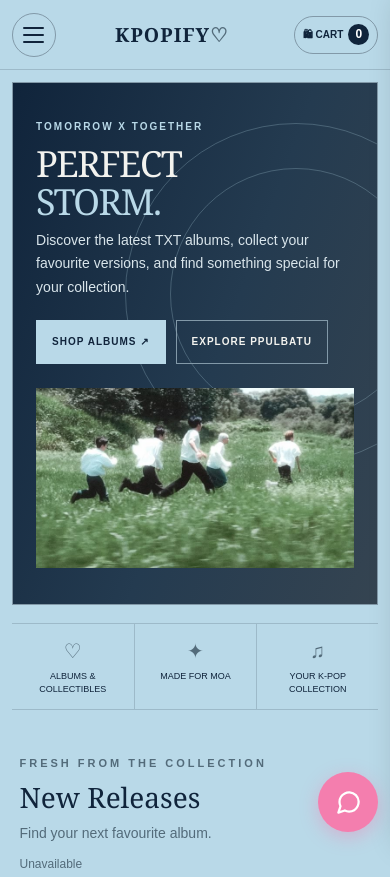
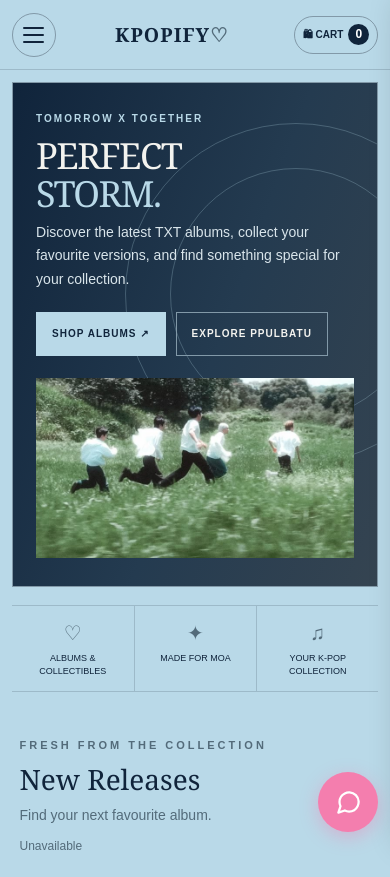
Before and after one commit to kkavana575-crypto/KPOPIFY, a website: page public/index.html in a window 390 px wide. Shown: the top 877 px of the page. Drawn offline with Linux system fonts and the light colour scheme; no server answers.

Commit message:
style.css

```diff
--- a/public/css/style.css
+++ b/public/css/style.css
@@ -516,3 +516,42 @@
     pointer-events: none;
   }
 }
+@media screen and (max-width: 650px) {
+  section.hero#home {
+    display: grid !important;
+    grid-template-columns: minmax(0, 1fr) !important;
+    grid-template-rows: auto auto !important;
+    align-items: start !important;
+    gap: 22px !important;
+    height: auto !important;
+    min-height: 0 !important;
+    padding: 28px 6% !important;
+  }
+
+  section.hero#home > .hero-content {
+    grid-column: 1 !important;
+    grid-row: 1 !important;
+    width: 100% !important;
+    max-width: none !important;
+  }
+
+  section.hero#home > .hero-image {
+    grid-column: 1 !important;
+    grid-row: 2 !important;
+    position: relative !important;
+    inset: auto !important;
+    width: 100% !important;
+    height: 180px !important;
+    margin: 0 !important;
+    opacity: 1 !important;
+    z-index: 1 !important;
+  }
+
+  section.hero#home > .hero-image img {
+    display: block !important;
+    width: 100% !important;
+    height: 100% !important;
+    object-fit: cover !important;
+    opacity: 1 !important;
+  }
+}
```
